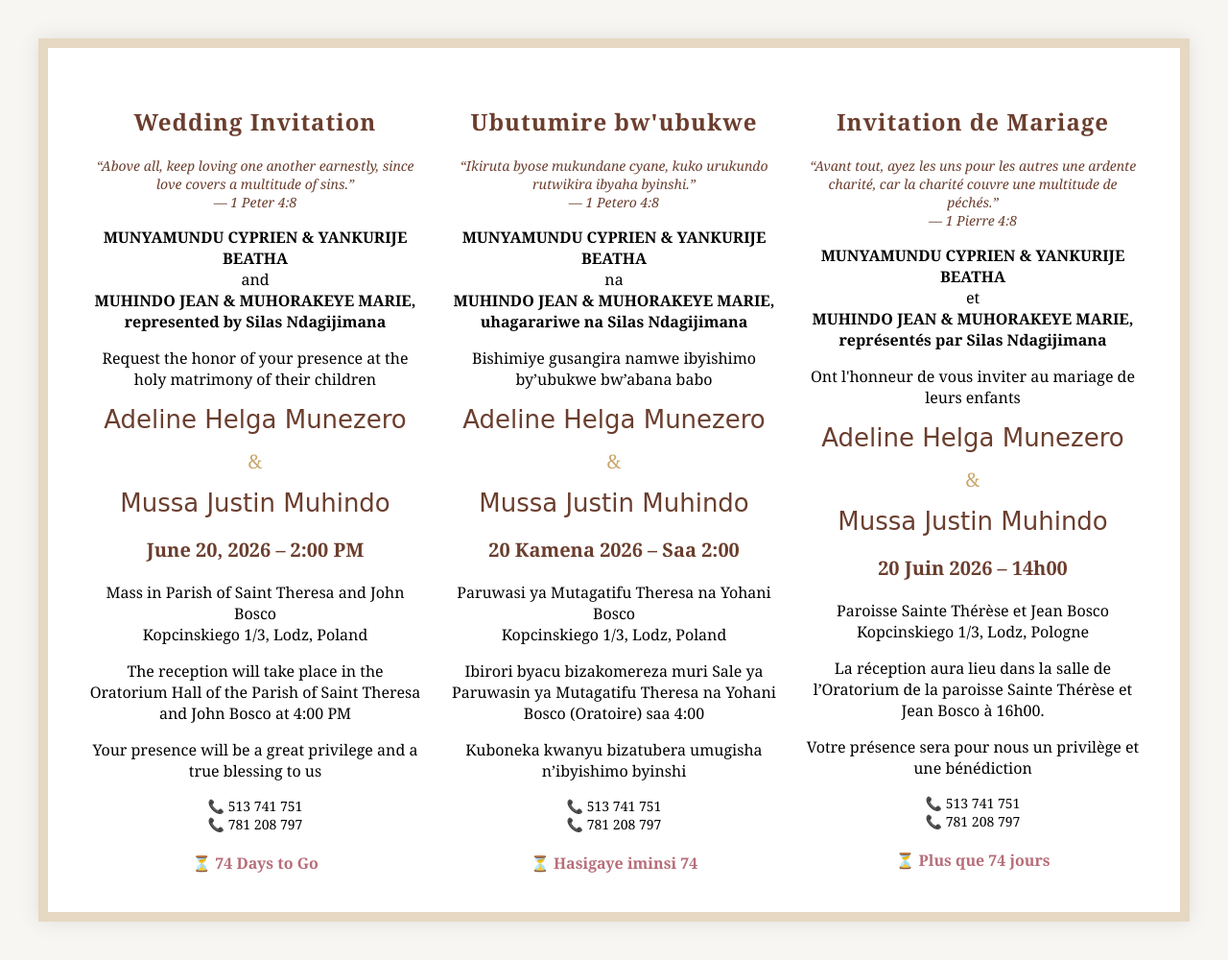
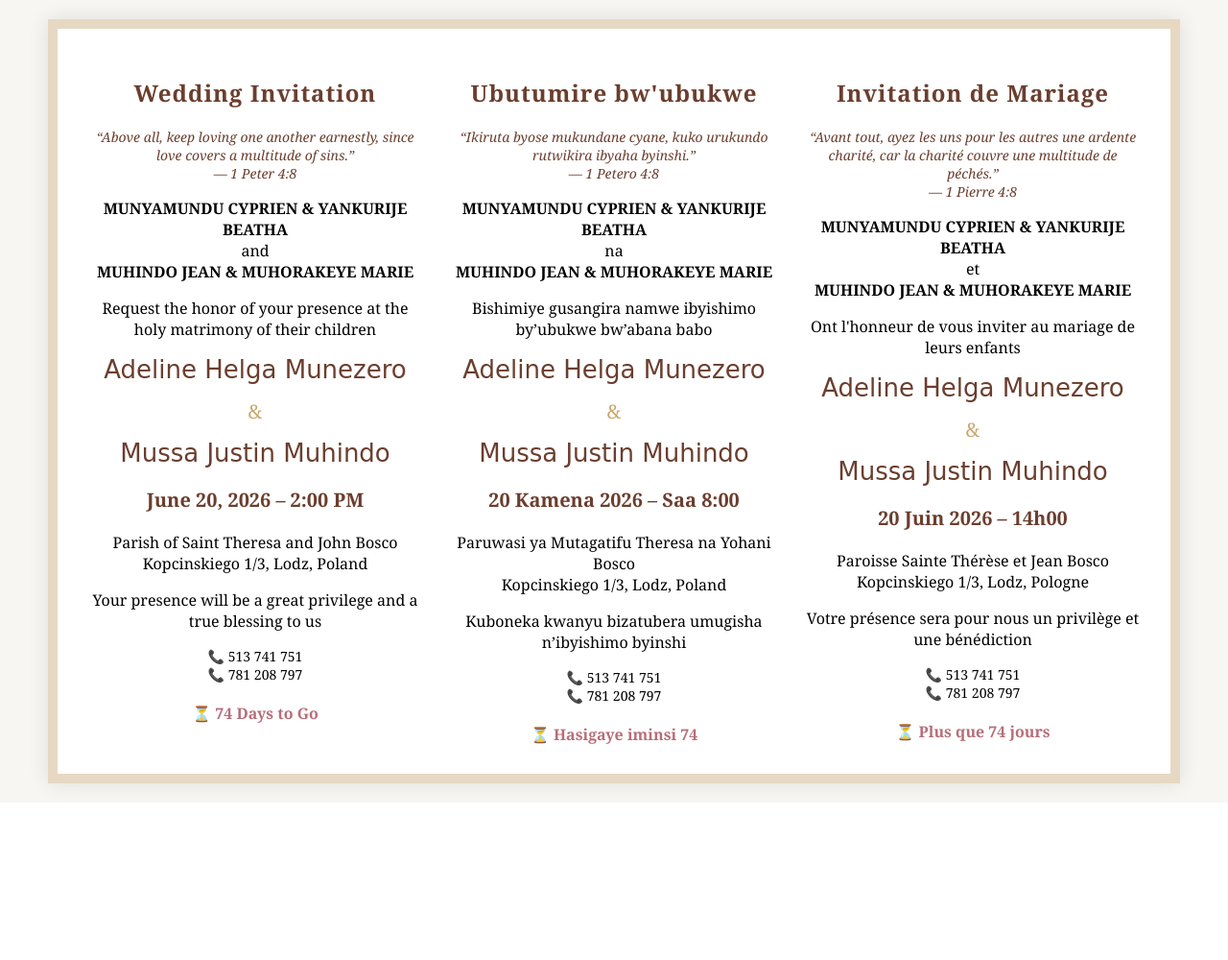
Before and after one commit to jmussamuhindo/wed, a Flask app: page / in a window 1280 px wide. Shown: the whole page at 96% size. After the commit the page ends 836 px from the top, so only its background shows below. Run offline with Flask 3, Linux system fonts and the light colour scheme.

Commit message:
Phone update

```diff
--- a/templates/index.html
+++ b/templates/index.html
@@ -2,6 +2,9 @@
 <html>
 <head>
     <title>Wedding Invitation</title>
+
+    <!-- ✅ MOBILE RESPONSIVE -->
+    <meta name="viewport" content="width=device-width, initial-scale=1.0">
 
     <style>
         body {
@@ -12,10 +15,10 @@
         }
 
         .card {
-            width: 90%;
+            width: 95%;
             max-width: 1100px;
-            margin: 40px auto;
-            padding: 40px;
+            margin: 20px auto;
+            padding: 30px;
             background: white;
             border: 10px solid #e6d8c3;
             box-shadow: 0px 0px 20px rgba(0,0,0,0.1);
@@ -72,6 +75,38 @@
             margin-top: 15px;
             font-size: 14px;
         }
+
+        /* ✅ MOBILE RESPONSIVE DESIGN */
+        @media (max-width: 900px) {
+            .container {
+                flex-wrap: wrap;
+            }
+            .section {
+                width: 48%;
+            }
+        }
+
+        @media (max-width: 600px) {
+            .container {
+                flex-direction: column;
+                gap: 30px;
+            }
+            .section {
+                width: 100%;
+            }
+            .names {
+                font-size: 22px;
+            }
+            .highlight {
+                font-size: 18px;
+            }
+            .countdown {
+                font-size: 15px;
+            }
+            .card {
+                padding: 20px;
+            }
+        }
     </style>
 </head>
 
@@ -92,7 +127,7 @@
 
         <p><b>MUNYAMUNDU CYPRIEN &amp; YANKURIJE BEATHA</b><br>
         and<br>
-        <b>MUHINDO JEAN &amp; MUHORAKEYE MARIE, represented by Silas Ndagijimana</b></p>
+        <b>MUHINDO JEAN &amp; MUHORAKEYE MARIE</b></p>
 
         <p>Request the honor of your presence at the holy matrimony of their children</p>
 
@@ -103,11 +138,8 @@
         <p class="highlight">June 20, 2026 – 2:00 PM</p>
 
         <p>
-            Mass in Parish of Saint Theresa and John Bosco<br>
+            Parish of Saint Theresa and John Bosco<br>
             Kopcinskiego 1/3, Lodz, Poland
-        </p>
-        <p>
-            The reception will take place in the Oratorium Hall of the Parish of Saint Theresa and John Bosco at 4:00 PM
         </p>
 
         <p>Your presence will be a great privilege and a true blessing to us</p>
@@ -131,7 +163,7 @@
 
         <p><b>MUNYAMUNDU CYPRIEN &amp; YANKURIJE BEATHA</b><br>
         na<br>
-        <b>MUHINDO JEAN &amp; MUHORAKEYE MARIE, uhagarariwe na Silas Ndagijimana</b></p>
+        <b>MUHINDO JEAN &amp; MUHORAKEYE MARIE</b></p>
 
         <p>Bishimiye gusangira namwe ibyishimo by’ubukwe bw’abana babo</p>
 
@@ -139,14 +171,11 @@
         <div class="and">&amp;</div>
         <div class="names">Mussa Justin Muhindo</div>
 
-        <p class="highlight">20 Kamena 2026 – Saa 2:00</p>
+        <p class="highlight">20 Kamena 2026 – Saa 8:00</p>
 
         <p>
             Paruwasi ya Mutagatifu Theresa na Yohani Bosco<br>
             Kopcinskiego 1/3, Lodz, Poland
-        </p>
-        <p>
-            Ibirori byacu bizakomereza muri Sale ya Paruwasin ya Mutagatifu Theresa na Yohani Bosco (Oratoire) saa 4:00
         </p>
 
         <p>Kuboneka kwanyu bizatubera umugisha n’ibyishimo byinshi</p>
@@ -170,7 +199,7 @@
 
         <p><b>MUNYAMUNDU CYPRIEN &amp; YANKURIJE BEATHA</b><br>
         et<br>
-        <b>MUHINDO JEAN &amp; MUHORAKEYE MARIE, représentés par Silas Ndagijimana</b></p>
+        <b>MUHINDO JEAN &amp; MUHORAKEYE MARIE</b></p>
 
         <p>Ont l'honneur de vous inviter au mariage de leurs enfants</p>
 
@@ -183,9 +212,6 @@
         <p>
             Paroisse Sainte Thérèse et Jean Bosco<br>
             Kopcinskiego 1/3, Lodz, Pologne
-        </p>
-        <p>
-            La réception aura lieu dans la salle de l’Oratorium de la paroisse Sainte Thérèse et Jean Bosco à 16h00.
         </p>
 
         <p>Votre présence sera pour nous un privilège et une bénédiction</p>
```
